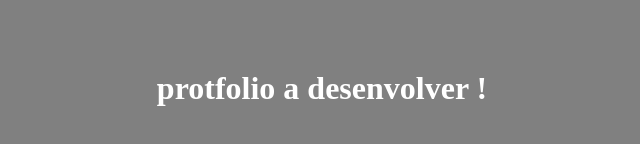
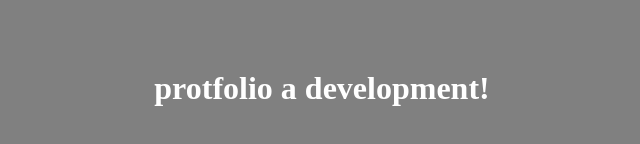
Before and after one commit to yuri-kerven/portfolio, a plain HTML site: page index.html in a window 1280 px wide. Shown: the part 312-456 px from the top of the page, without its empty margins (318-958 px from the left). Drawn offline with Linux system fonts and the light colour scheme.

Commit message:
update-02

```diff
--- a/index.html
+++ b/index.html
@@ -8,7 +8,7 @@
 </head>
 <body>
     <div class="container">
-        <h1>protfolio a desenvolver !</h1>
+        <h1>protfolio a development!</h1>
     </div>
 </body>
 </html>
```
